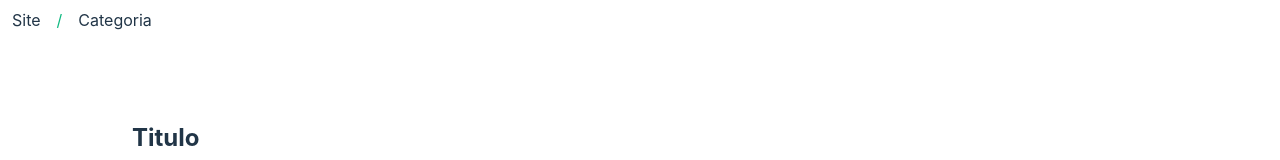
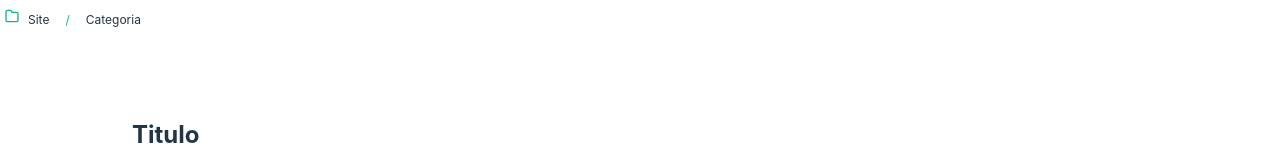
Before and after one commit to Z3ROO/atual, a React (Vite) app in the folder front/: page / in a window 1280 px wide. Shown: the top 160 px of the page. Built offline with nearby package versions, Linux system fonts and the light colour scheme.

Commit message:
feat: insert folder icon

```diff
--- a/front/src/App.tsx
+++ b/front/src/App.tsx
@@ -1,9 +1,11 @@
 import { Editor } from './features/Editor';
+import folderIcon from './assets/folder.svg';
 
 function App() {
   return (
     <div className="App">
       <div className="top-bar">
+        <img src={folderIcon} />
         <span className='top-bar-span'>Site</span>
         <span className='top-bar-divisor'>/</span>
         <span className='top-bar-span'>Categoria</span>
--- a/front/src/index.css
+++ b/front/src/index.css
@@ -36,6 +36,11 @@
 
 .top-bar {
   padding: .5rem .25rem;
+  font-size: .75rem;
+}
+
+.tob-bar > img {
+  width: .75rem;
 }
 
 .top-bar-span {
```
